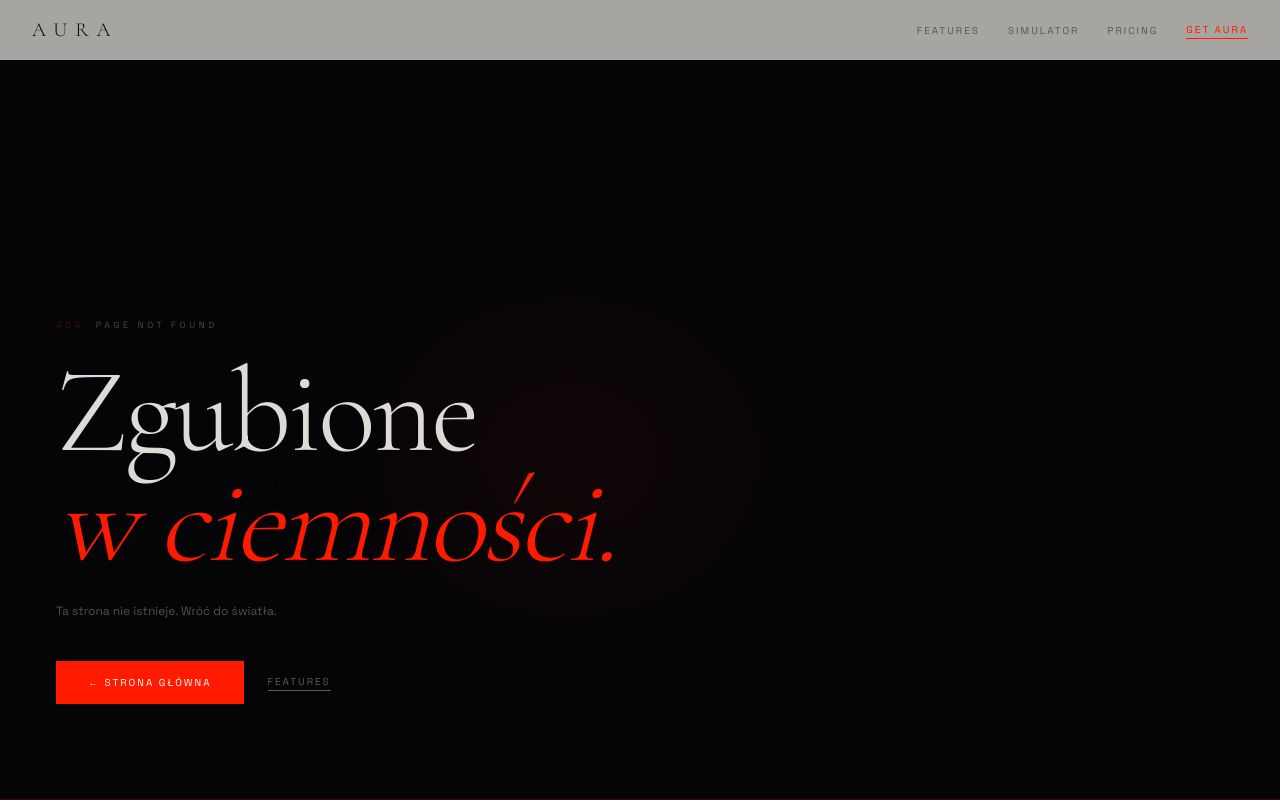
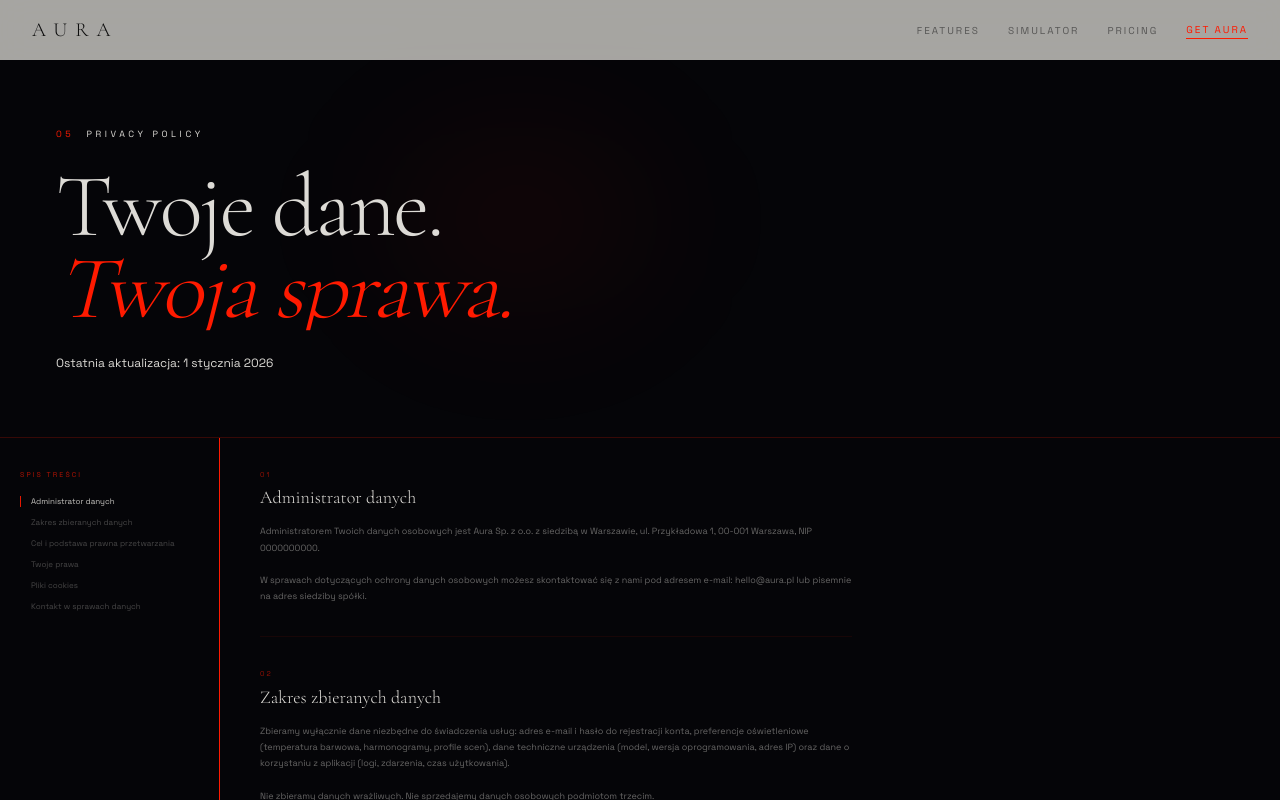
Before and after one commit to mlodyb10/auralight, a Next.js app: page /privacy in a window 1280 px wide. Before the commit this address had no page. Shown: the top 800 px of the page. Built offline with nearby package versions, Linux system fonts and the light colour scheme.

Commit message:
feat: add /privacy page with RODO-compliant Polish text

```diff
--- /dev/null
+++ b/app/privacy/page.tsx
@@ -0,0 +1,90 @@
+import type { Metadata } from 'next'
+import PageHero from '@/components/PageHero'
+import LegalLayout, { type LegalSection } from '@/components/LegalLayout'
+import Footer from '@/components/Footer'
+
+export const metadata: Metadata = {
+  title: 'Polityka Prywatności — Aura',
+  description: 'Informacje o przetwarzaniu danych osobowych w serwisie Aura.',
+}
+
+const SECTIONS: LegalSection[] = [
+  {
+    id: 'administrator',
+    number: '01',
+    title: 'Administrator danych',
+    content: `Administratorem Twoich danych osobowych jest Aura Sp. z o.o. z siedzibą w Warszawie, ul. Przykładowa 1, 00-001 Warszawa, NIP 0000000000.
+
+W sprawach dotyczących ochrony danych osobowych możesz skontaktować się z nami pod adresem e-mail: hello@aura.pl lub pisemnie na adres siedziby spółki.`,
+  },
+  {
+    id: 'zakres',
+    number: '02',
+    title: 'Zakres zbieranych danych',
+    content: `Zbieramy wyłącznie dane niezbędne do świadczenia usług: adres e-mail i hasło do rejestracji konta, preferencje oświetleniowe (temperatura barwowa, harmonogramy, profile scen), dane techniczne urządzenia (model, wersja oprogramowania, adres IP) oraz dane o korzystaniu z aplikacji (logi, zdarzenia, czas użytkowania).
+
+Nie zbieramy danych wrażliwych. Nie sprzedajemy danych osobowych podmiotom trzecim.`,
+  },
+  {
+    id: 'cel',
+    number: '03',
+    title: 'Cel i podstawa prawna przetwarzania',
+    content: `Twoje dane przetwarzamy w następujących celach:
+— realizacja umowy o świadczenie usług (art. 6 ust. 1 lit. b RODO),
+— personalizacja ustawień oświetlenia (prawnie uzasadniony interes, art. 6 ust. 1 lit. f RODO),
+— komunikacja z użytkownikiem, w tym odpowiedzi na zapytania (art. 6 ust. 1 lit. b RODO),
+— zapewnienie bezpieczeństwa systemu i wykrywanie nadużyć (art. 6 ust. 1 lit. f RODO),
+— spełnienie obowiązków prawnych (art. 6 ust. 1 lit. c RODO).`,
+  },
+  {
+    id: 'prawa',
+    number: '04',
+    title: 'Twoje prawa',
+    content: `Przysługują Ci następujące prawa w zakresie ochrony danych:
+— prawo dostępu do danych (art. 15 RODO),
+— prawo do sprostowania danych (art. 16 RODO),
+— prawo do usunięcia danych — „prawo do bycia zapomnianym" (art. 17 RODO),
+— prawo do ograniczenia przetwarzania (art. 18 RODO),
+— prawo do przenoszenia danych (art. 20 RODO),
+— prawo do sprzeciwu (art. 21 RODO).
+
+Aby skorzystać z praw, skontaktuj się z nami na hello@aura.pl. Przysługuje Ci też prawo wniesienia skargi do Prezesa Urzędu Ochrony Danych Osobowych (ul. Stawki 2, Warszawa).`,
+  },
+  {
+    id: 'cookies',
+    number: '05',
+    title: 'Pliki cookies',
+    content: `Używamy plików cookies sesyjnych (niezbędnych do działania serwisu) oraz analitycznych (anonimowe statystyki ruchu). Nie stosujemy cookies reklamowych ani śledzących.
+
+Możesz zarządzać plikami cookies w ustawieniach swojej przeglądarki. Wyłączenie cookies sesyjnych może uniemożliwić korzystanie z niektórych funkcji serwisu.`,
+  },
+  {
+    id: 'kontakt-dane',
+    number: '06',
+    title: 'Kontakt w sprawach danych',
+    content: `W sprawach związanych z ochroną danych osobowych skontaktuj się z nami:
+
+E-mail: hello@aura.pl
+Adres: ul. Przykładowa 1, 00-001 Warszawa
+
+Odpowiadamy na zapytania dotyczące danych w ciągu 30 dni od ich otrzymania.`,
+  },
+]
+
+export default function PrivacyPage() {
+  return (
+    <>
+      <main>
+        <PageHero
+          number="05"
+          eyebrow="Privacy Policy"
+          title="Twoje dane."
+          titleAccent="Twoja sprawa."
+          subtitle="Ostatnia aktualizacja: 1 stycznia 2026"
+        />
+        <LegalLayout sections={SECTIONS} />
+      </main>
+      <Footer />
+    </>
+  )
+}
```
